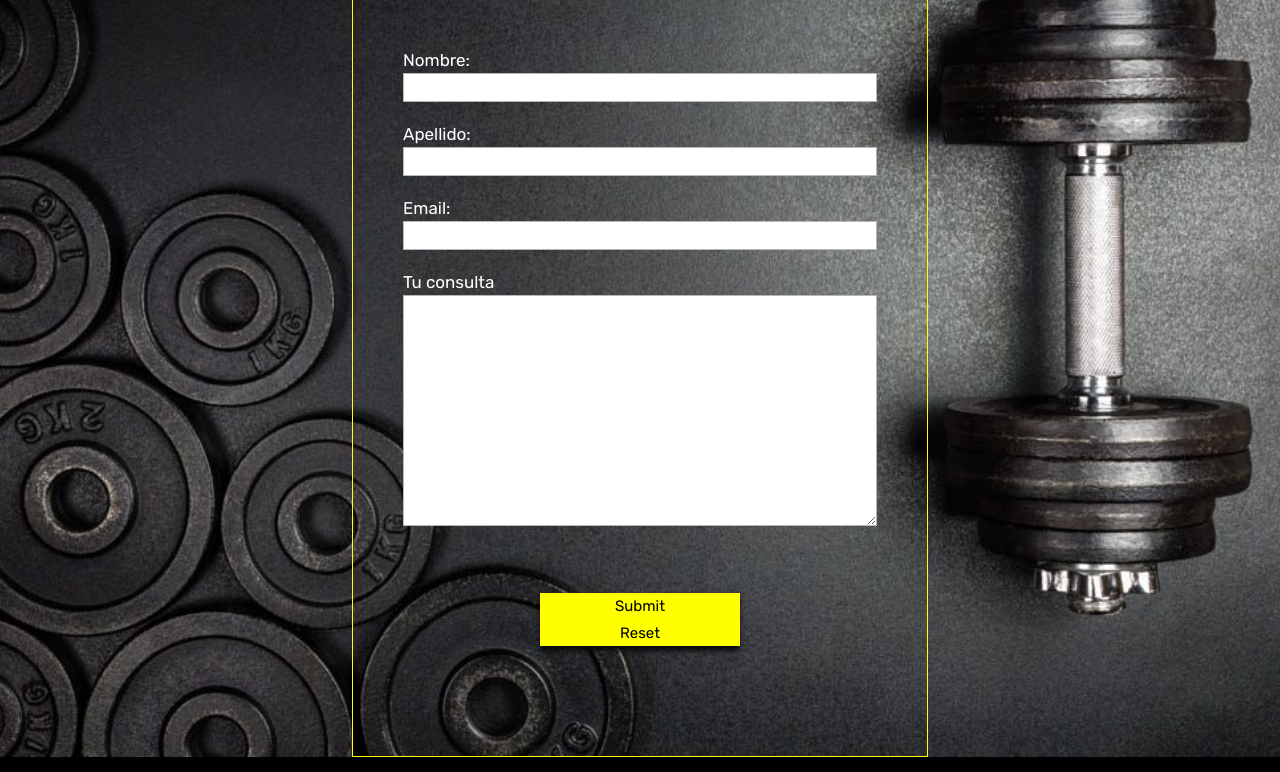
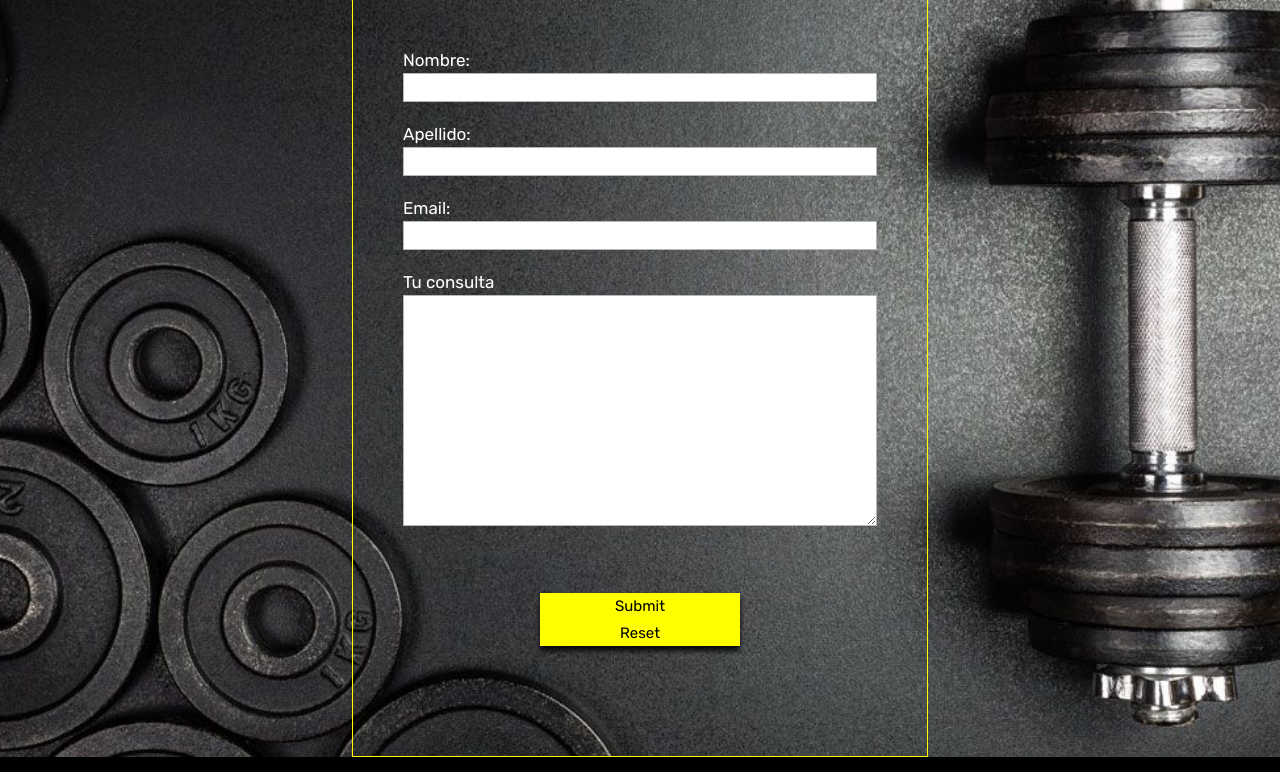
Before and after one commit to gonzatroncoso/Fullgym, a plain HTML site: page contacto.html in a window 1280 px wide. Shown: the part 238-1010 px from the top of the page. Drawn offline with nearby package versions, Linux system fonts and the light colour scheme.

Commit message:
cambio en seccion contacto

```diff
--- a/css/style.css
+++ b/css/style.css
@@ -381,7 +381,7 @@ p {
   padding: 3rem; }
 
 .fondos {
-  background-image: url("/img/fpesas.jpg");
+  background-image: url("/img/pesasf.jpeg");
   height: 100%;
   background-position: center;
   background-repeat: no-repeat;
--- a/scss/main.scss
+++ b/scss/main.scss
@@ -490,7 +490,7 @@ p {
 }
 
 .fondos{
-    background-image: url("/img/fpesas.jpg");
+    background-image: url("/img/pesasf.jpeg");
     height: 100%;
     background-position: center;
     background-repeat: no-repeat;
```
Also changed, not shown: img/fpesas.jpg (deleted), img/pesasf.jpeg (added).
